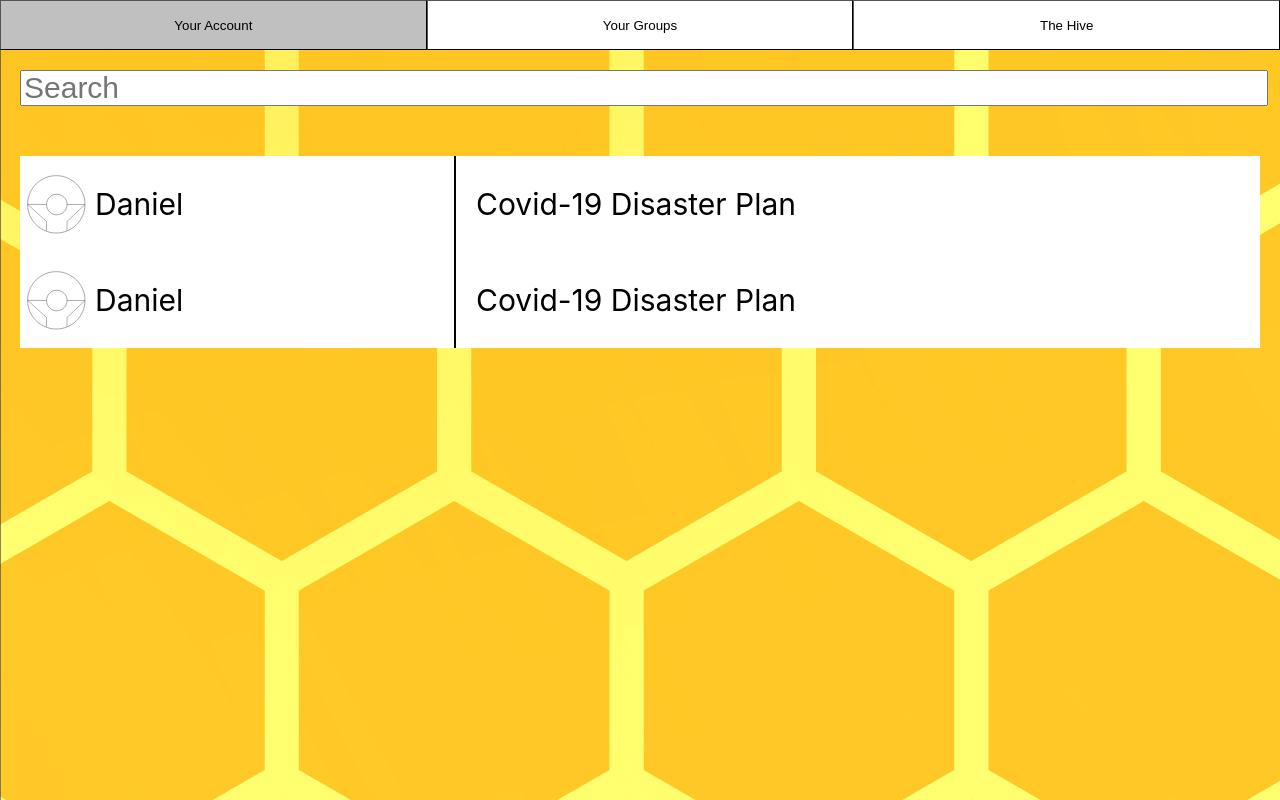
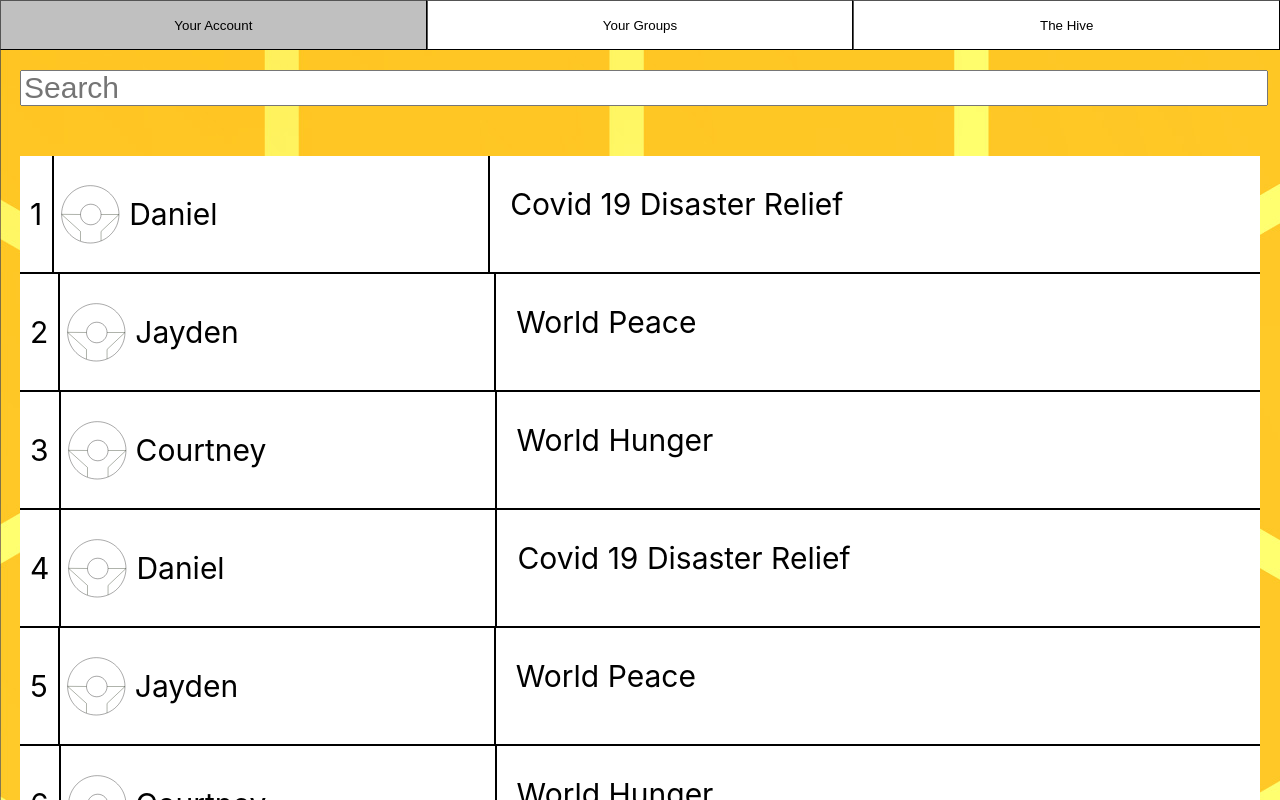
Before and after one commit to danield33/the_hive, a React (Create React App) app: page / in a window 1280 px wide. Shown: the top 800 px of the page. Built offline with nearby package versions, Linux system fonts and the light colour scheme.

Commit message:
Add form post scrolling

```diff
--- a/src/App.js
+++ b/src/App.js
@@ -1,6 +1,45 @@
 import './index.css'
 import {NavigationBar} from "./components/NavigationBar";
 import {ForumList} from "./components/ForumList";
+
+const data = [
+    {
+        username: "Daniel",
+        postName: 'Covid 19 Disaster Relief'
+    },
+    {
+        username: "Jayden",
+        postName: 'World Peace'
+    },
+    {
+        username: "Courtney",
+        postName: 'World Hunger'
+    },
+    {
+        username: "Daniel",
+        postName: 'Covid 19 Disaster Relief'
+    },
+    {
+        username: "Jayden",
+        postName: 'World Peace'
+    },
+    {
+        username: "Courtney",
+        postName: 'World Hunger'
+    },
+    {
+        username: "Daniel",
+        postName: 'Covid 19 Disaster Relief'
+    },
+    {
+        username: "Jayden",
+        postName: 'World Peace'
+    },
+    {
+        username: "Courtney",
+        postName: 'World Hunger'
+    },
+]
 
 function App() {
     return (
@@ -18,7 +57,7 @@ function App() {
                 justifyContent: 'space-between'
             }}>
 
-                <ForumList/>
+                <ForumList data={data}/>
 
             </div>
 
--- a/src/components/ForumList.js
+++ b/src/components/ForumList.js
@@ -1,20 +1,27 @@
 import {ForumPostCell} from "./ForumPostCell";
 
 
-export function ForumList({data}) {
+export function ForumList({data = []}) {
 
     return (
         <div style={{
             display: "flex",
-            flex:1,
+            flex: 1,
             backgroundColor: 'white',
             marginTop: 50,
             flexDirection: 'column'
         }}>
 
-            <ForumPostCell/>
-            <ForumPostCell/>
+            <div style={{
+                height: '500',
+                overflowY: 'scroll',
+            }}>
+                {
+                    data.map((i, j) => <ForumPostCell key={j} item={{...i, index: j}}/>)
+                }
+
+            </div>
 
         </div>
     );
-};
+}
--- a/src/components/ForumPostCell.js
+++ b/src/components/ForumPostCell.js
@@ -1,27 +1,27 @@
 import {ProfilePicture} from "./ProfilePicture";
 import '../index.css'
 
-export function ForumPostCell() {
+export function ForumPostCell({item}) {
+
+    const {index, username, postName} = item;
+
     return (
-        <div style={{
-            display: 'flex',
-            flexDirection: 'row',
-            flex: 1,
-        }}>
+        <div className={'formPostCellContainer'}>
 
+            <div className={'cellNumber'}>
+                <p style={{fontSize: 30, alignSelf: 'center'}}>{index + 1}</p>
+            </div>
             <div className={'forumPostCell'}>
                 <ProfilePicture size={75}/>
                 <p style={{
                     fontSize: 30,
-                }}>Daniel</p>
+                }}>{username}</p>
             </div>
-            <div style={{
-                'display': 'flex',
-                flex: 1
-            }}>
-                <p style={{fontSize: 30, marginLeft: 20}}>Covid-19 Disaster Plan</p>
+            <div>
+                <p style={{fontSize: 30, marginLeft: 20}}>{postName}</p>
             </div>
 
         </div>
+
     );
 };
--- a/src/index.css
+++ b/src/index.css
@@ -45,3 +45,22 @@ code {
   border-right: black solid 2px;
   width: 35%
 }
+
+.flexRow{
+  display: flex;
+  flex-direction: row;
+}
+
+.formPostCellContainer{
+  display: flex;
+  flex-direction: row;
+  border-bottom: black 2px solid
+}
+
+.cellNumber{
+  border-right: black 2px solid;
+}
+
+.cellNumber p{
+  padding: 10px
+}
```
